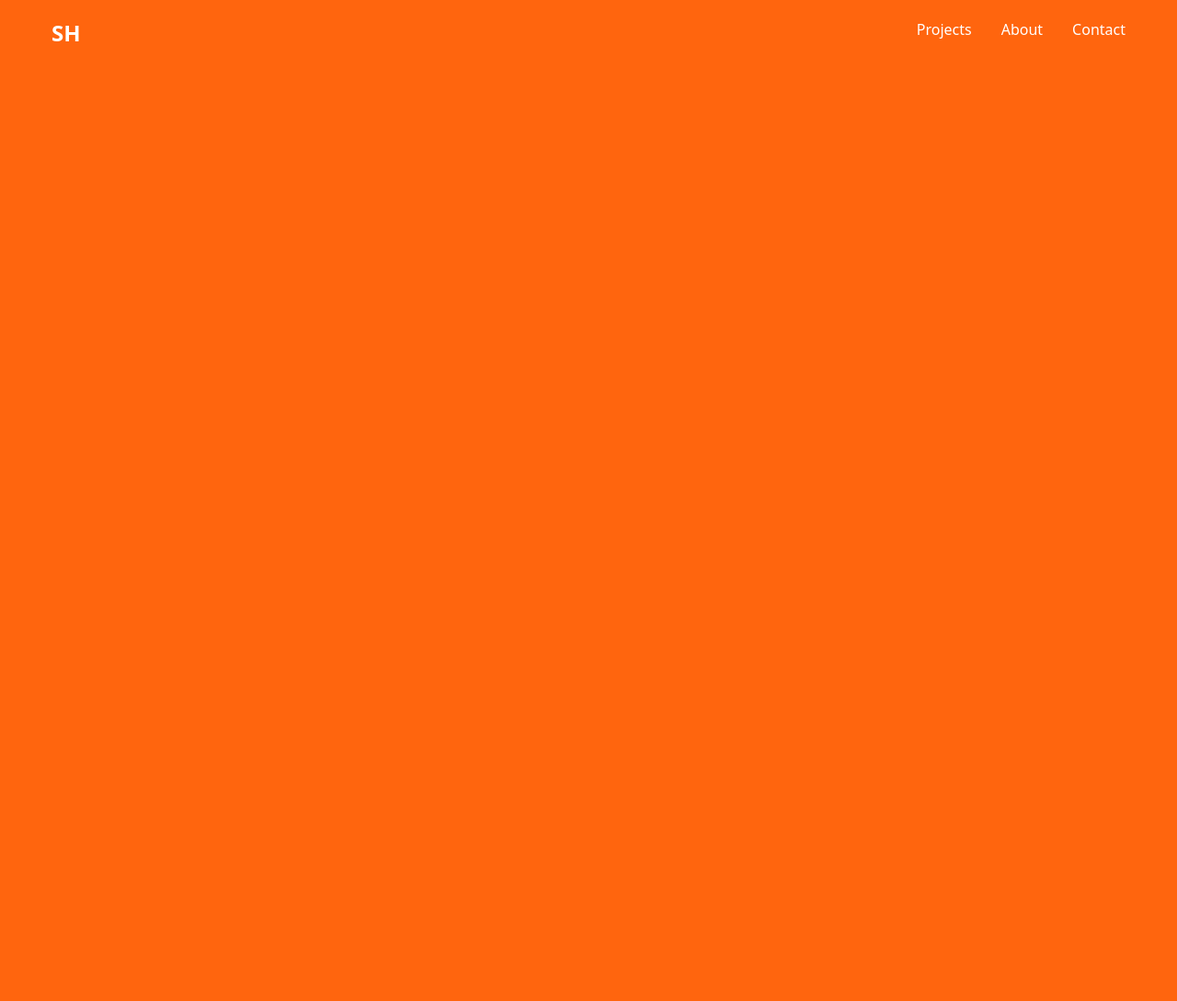
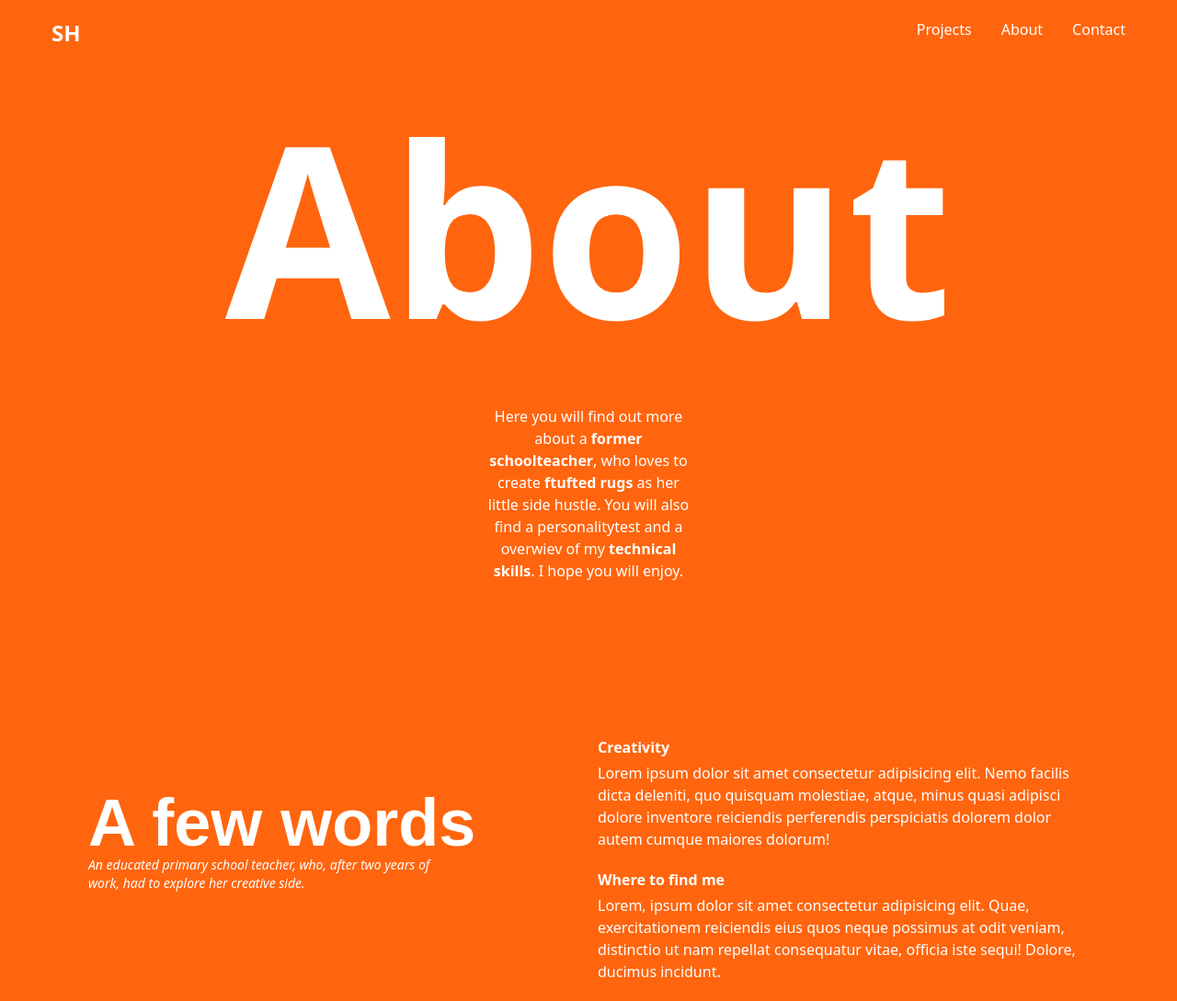
Before and after one commit to sara199a/portfolio, a website built with Vite: page src/about.html in a window 1280 px wide. Shown: the whole page at 92% size. Before the commit the page ends 800 px from the top, so only its background shows below. Built offline with nearby package versions, Linux system fonts and the light colour scheme.

Commit message:
inden lukning

```diff
--- a/src/about.html
+++ b/src/about.html
@@ -17,6 +17,24 @@
         </ul>
       </div>
     </main>
+
+    <section class="mb-32 grid">
+      <h1 class="md:displayfont mt-16 mb-8 place-self-center text-7xl font-bold text-white md:mb-16">About</h1>
+      <p class="w-56 place-self-center text-center text-white">Here you will find out more about a <span class="font-bold">former schoolteacher</span>, who loves to create <span class="font-bold">ftufted rugs</span> as her little side hustle. You will also find a personalitytest and a overwiev of my <span class="font-bold">technical skills</span>. I hope you will enjoy.</p>
+    </section>
+
+    <section class="mx-6 md:grid md:grid-cols-2 md:gap-5 lg:mx-24">
+      <div class="flex flex-col justify-center">
+        <h2 class="font-display text-7xl font-bold text-white">A few words</h2>
+        <p class="w-96 text-sm font-light italic text-white">An educated primary school teacher, who, after two years of work, had to explore her creative side.</p>
+      </div>
+      <div>
+        <p class="mt-10 mb-1 font-bold text-white">Creativity</p>
+        <p class="text-white">Lorem ipsum dolor sit amet consectetur adipisicing elit. Nemo facilis dicta deleniti, quo quisquam molestiae, atque, minus quasi adipisci dolore inventore reiciendis perferendis perspiciatis dolorem dolor autem cumque maiores dolorum!</p>
+        <p class="mt-5 mb-1 font-bold text-white">Where to find me</p>
+        <p class="text-white">Lorem, ipsum dolor sit amet consectetur adipisicing elit. Quae, exercitationem reiciendis eius quos neque possimus at odit veniam, distinctio ut nam repellat consequatur vitae, officia iste sequi! Dolore, ducimus incidunt.</p>
+      </div>
+    </section>
     <script type="module" src="./main.js"></script>
   </body>
 </html>
--- a/src/projects.html
+++ b/src/projects.html
@@ -23,7 +23,7 @@
     </main>
     <section class="mb-32 grid">
       <h1 class="md:displayfont mt-16 mb-8 place-self-center text-7xl font-bold text-white md:mb-16">Projects</h1>
-      <p class="w-56 place-self-center text-center text-white">On this page you will find a <span class="font-bold">overview of selectied projects </span> from my time at KEA. For each project, I'll describe it's <span class="font-bold">purpose</span>, my <span class="font-bold">own role</span> and the <span class="font-bold">technical skills</span> I used.</p>
+      <p class="w-56 place-self-center text-center text-white">Here you will find a <span class="font-bold">overview of selectied projects </span> from my time at KEA. For each project, I'll describe it's <span class="font-bold">purpose</span>, my <span class="font-bold">own role</span> and the <span class="font-bold">technical skills</span> I used.</p>
     </section>
 
     <section class="mx-5 rounded-2xl border-2 border-black bg-white p-11">
@@ -32,7 +32,8 @@
           <h3 class="text-4xl font-bold text-black">Bartender Bravo</h3>
           <p class="mt-5 mb-1 font-bold">Animation game</p>
           <p>This 1. semester assignment was to design and develop a click-game using HTML, CSS and Javascript, and for me this was also the first time using Javascript. This was an individual task and we had to draw and design each element of the game with matching homemade sound effects. In the end we then had to animate the whole thing making it into a functional click-game. To present the game we had to create a website which enclosed some of the proces creating the game.</p>
-          <p class="mt-5 mb-1 font-bold">Used skills</p>
+          <div class="">
+            <p class="mt-5 mb-1 font-bold md:mt-36 lg:mt-40">Used skills</p>
             <div class="flex">
               <div class="pr-[3rem]">
                 <li class="flex items-center pb-4">
@@ -63,9 +64,13 @@
               </div>
             </div>
           </div>
+        </div>
         <div class="mt-5 grid">
           <img class="w-52 place-self-center" src="img/iphone.png" alt="" />
+
+          <div class="place-self-center">
             <button class="my-8 rounded-2xl bg-orange px-8 py-2 font-display text-sm font-bold text-white shadow-md">The website</button>
+          </div>
         </div>
       </div>
     </section>
```
Lines whose indentation alone changed are shown as unchanged.
